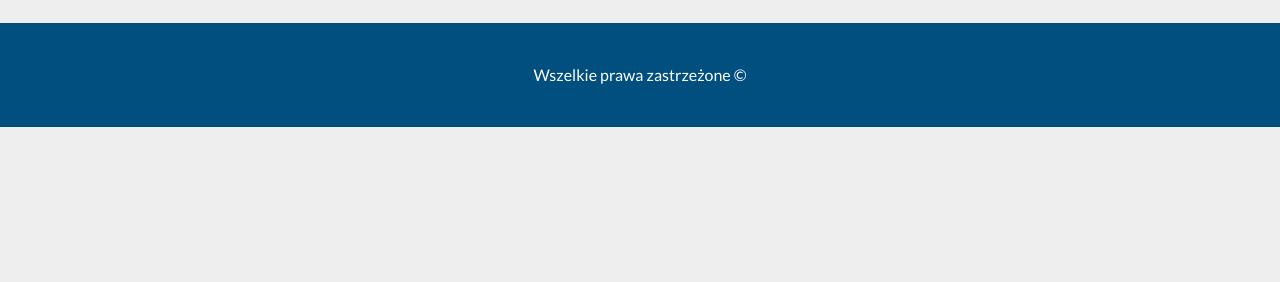
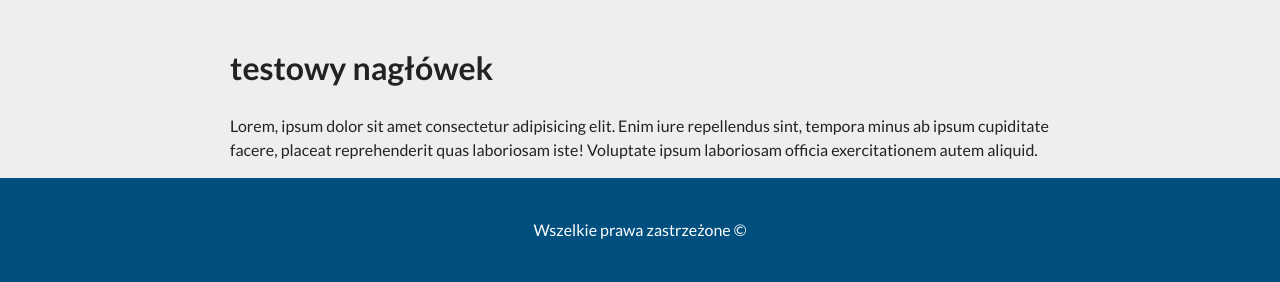
Before and after one commit to jakub-mas/homepage, a plain HTML site: page index.html in a window 1280 px wide. Shown: the part 4609-4891 px from the top of the page. Before the commit the page ends 4736 px from the top, so only its background shows below. Drawn offline with nearby package versions, Linux system fonts and the light colour scheme.

Commit message:
added new test section

```diff
--- a/index.html
+++ b/index.html
@@ -220,6 +220,12 @@
             <img class="section__image" src="https://i.postimg.cc/T3gddB2G/5-B5248-F2-1192-4-F15-8673-2305-BE7-DDC9-F.jpg"
                 alt="pizza sam ser">
         </section>
+        <section>
+            <h1>testowy nagłówek</h1>
+            <p>
+                Lorem, ipsum dolor sit amet consectetur adipisicing elit. Enim iure repellendus sint, tempora minus ab ipsum cupiditate facere, placeat reprehenderit quas laboriosam iste! Voluptate ipsum laboriosam officia exercitationem autem aliquid.
+            </p>
+        </section>
     </main>
     <footer class="footer">Wszelkie prawa zastrzeżone ©</footer>
 </body>
```
